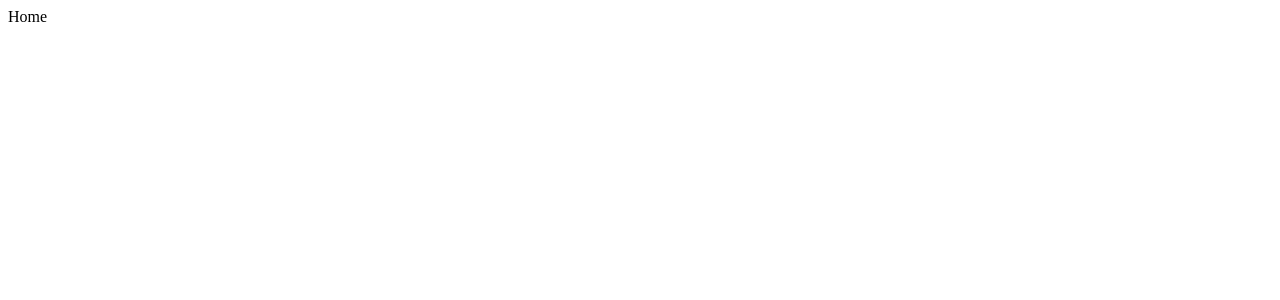
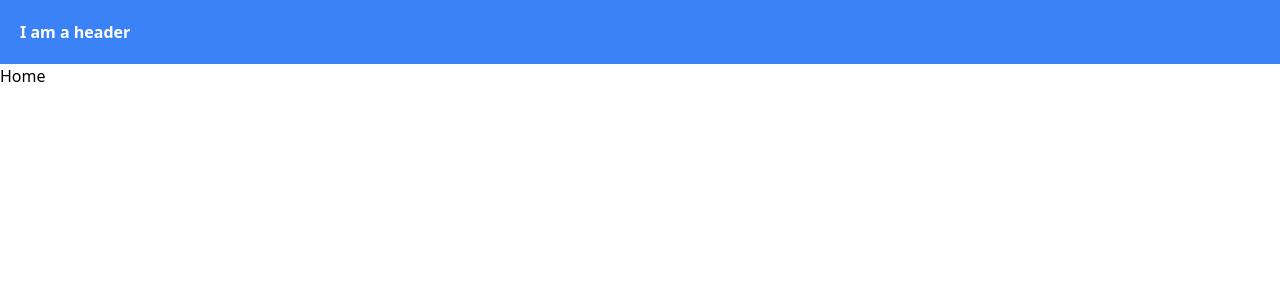
Before and after one commit to ZACOOPER5G/next13, a Next.js app: page / in a window 1280 px wide. Shown: the top 300 px of the page. Built offline with nearby package versions, Linux system fonts and the light colour scheme.

Commit message:
layout testing

```diff
--- /dev/null
+++ b/app/Header.tsx
@@ -0,0 +1,11 @@
+import React from 'react'
+
+const Header = () => {
+  return (
+		<header className="p-5 bg-blue-500">
+			<p className='font-bold text-white'> I am a header</p>
+		</header>
+	);
+}
+
+export default Header
--- a/app/layout.tsx
+++ b/app/layout.tsx
@@ -1,12 +1,18 @@
+import "../styles/globals.css";
+import Header from "./Header";
+
 export default function RootLayout({
-  children,
+	children,
 }: {
-  children: React.ReactNode
+	children: React.ReactNode;
 }) {
-  return (
-    <html>
-      <head />
-      <body>{children}</body>
-    </html>
-  )
+	return (
+		<html>
+			<head />
+			<body>
+				<Header />
+				{children}
+			</body>
+		</html>
+	);
 }
```
